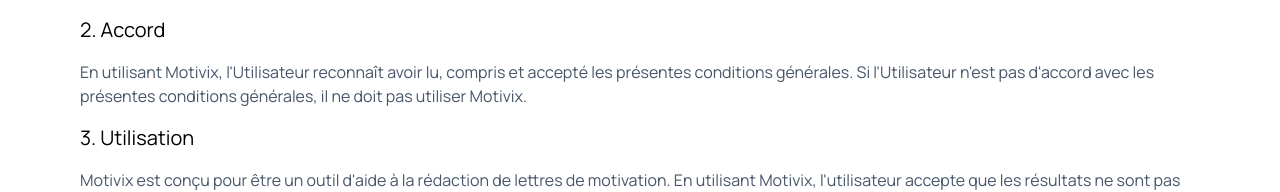
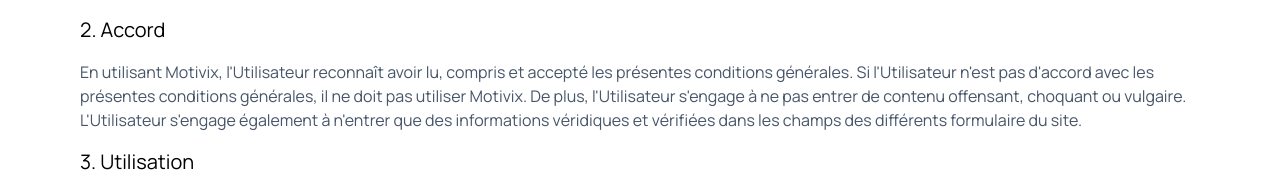
Before and after one commit to azubayle/motivixx, a Next.js app: page /cgu in a window 1280 px wide. Shown: the part 277-469 px from the top of the page. Built offline with nearby package versions, Linux system fonts and the light colour scheme.

Commit message:
Modifications des CGU

```diff
--- a/pages/cgu.js
+++ b/pages/cgu.js
@@ -38,7 +38,10 @@ export default function CGU() {
               En utilisant Motivix, l'Utilisateur reconnaît avoir lu, compris et
               accepté les présentes conditions générales. Si l'Utilisateur n'est
               pas d'accord avec les présentes conditions générales, il ne doit
-              pas utiliser Motivix.
+              pas utiliser Motivix. De plus, l'Utilisateur s'engage à ne pas
+              entrer de contenu offensant, choquant ou vulgaire. L'Utilisateur
+              s'engage également à n'entrer que des informations véridiques et
+              vérifiées dans les champs des différents formulaire du site.
             </p>
 
             <h2 className="text-xl"> 3. Utilisation</h2>
```
